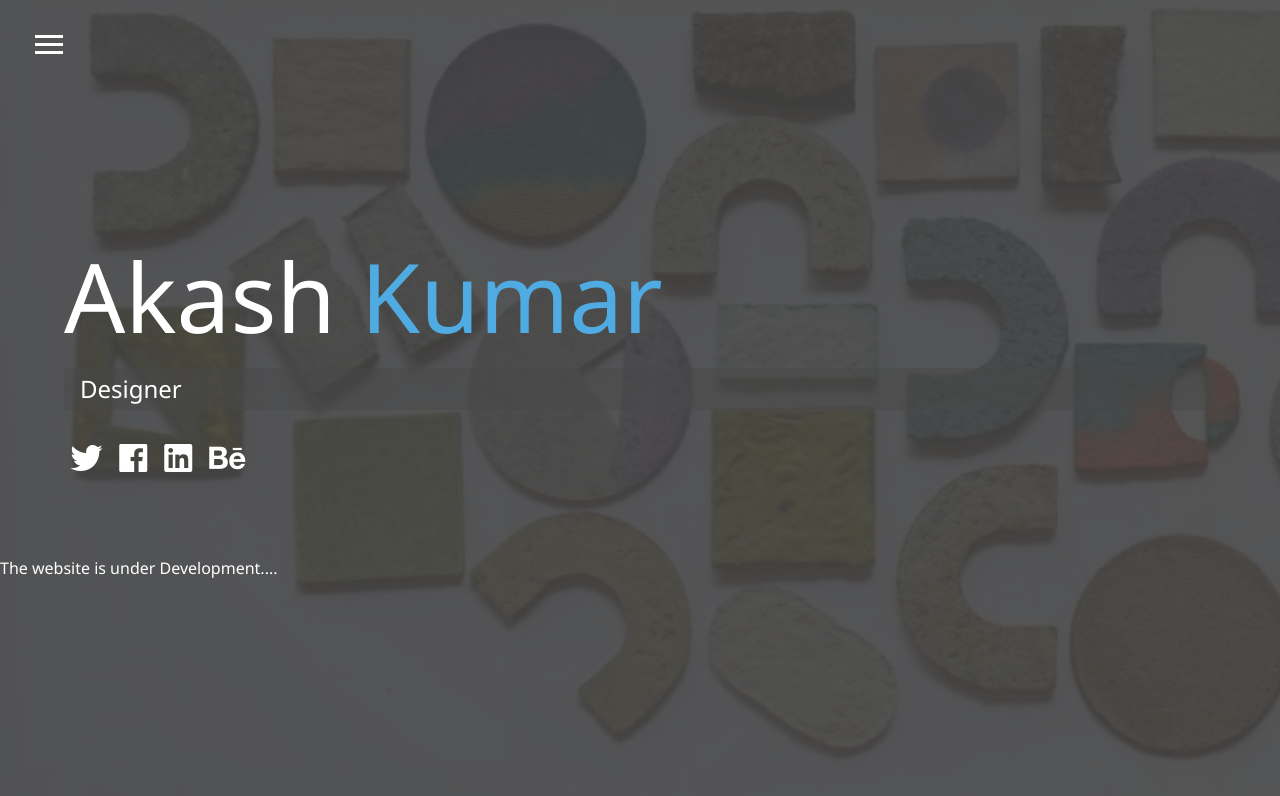
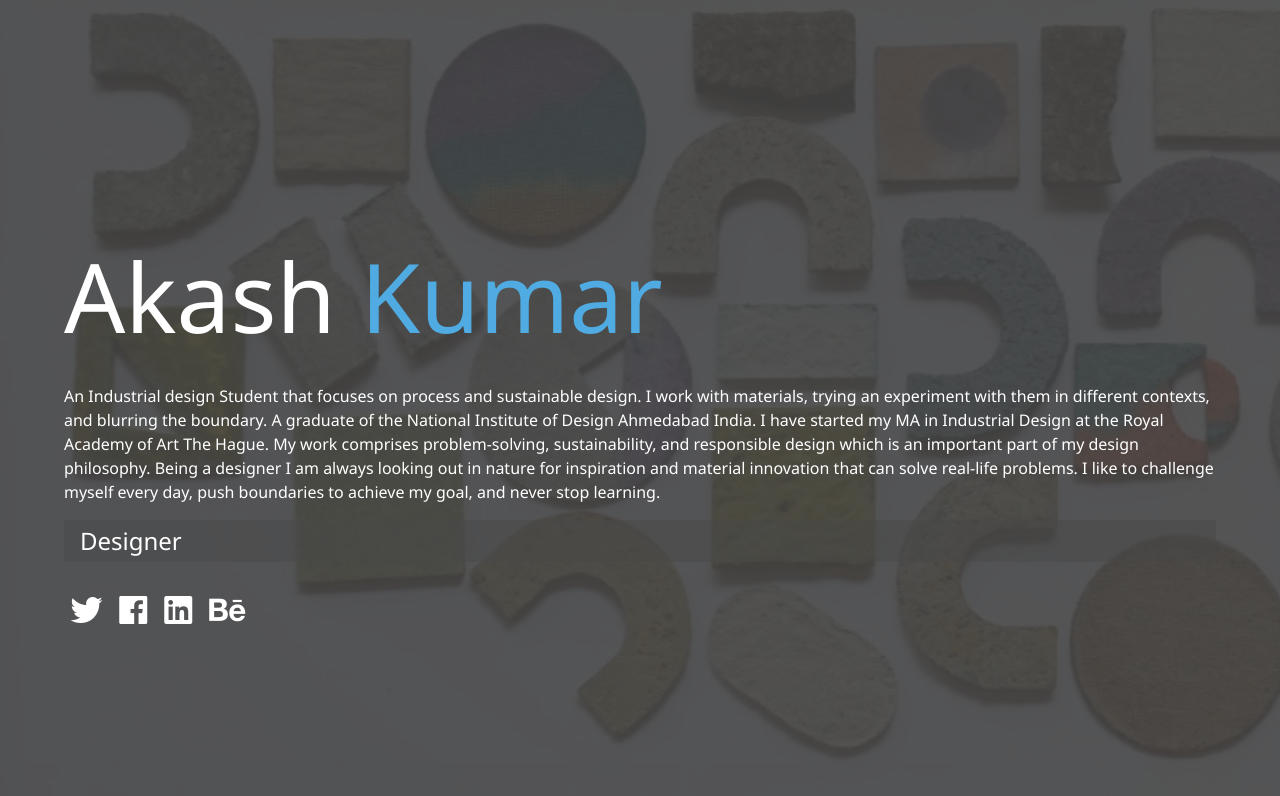
Before and after one commit to prakashpkb/akash_badal, a website: page dist/index.html in a window 1280 px wide. Drawn offline with Linux system fonts and the light colour scheme.

Commit message:
Update profile data

```diff
--- a/dist/index.html
+++ b/dist/index.html
@@ -10,8 +10,8 @@
 </head>
 <body id="bg-img">
   <div class="overlay"></div>
-  <header>
-    <div class="menu-btn">
+  <!-- <header> -->
+    <!-- <div class="menu-btn">
       <div class="btn-line"></div>
       <div class="btn-line"></div>
       <div class="btn-line"></div>
@@ -42,14 +42,32 @@
         How To Reach Me
       </a>
       </li>
-      </ul>
-    </nav>
-  </header>
+      </ul> -->
+    <!-- </nav> -->
+  <!-- </header> -->
   <main id ="home">
     <h1 class="lg-heading">Akash <span class="text-secondary">Kumar</span>
     </h1>
+    <p>An Industrial design Student that focuses on process and sustainable design. I work with materials, trying an experiment with them in different contexts, and blurring the boundary.
+
+      A graduate of the National Institute of Design Ahmedabad India. I have started my MA in Industrial Design at the Royal Academy of Art The Hague.
+
+      My work comprises problem-solving, sustainability, and responsible design which is an important part of my design philosophy. Being a designer I am always looking out in nature for inspiration and material innovation that can solve real-life problems. I like to challenge myself every day, push boundaries to achieve my goal, and never stop learning.
+      </p>
     <h2 class="sm-heading">
       Designer
+
+
+
+
+
+
+
+
+
+
+
+
     </h2>
     <div class="icons">
       <a href="https://twitter.com/akashbadal6">
@@ -68,6 +86,6 @@
   </main>
 
   <script src="js/main.js"></script>
-  <p>The website is under Development....</p>
+  <!-- <p>The website is under Development....</p> -->
 </body>
 </html>
```
